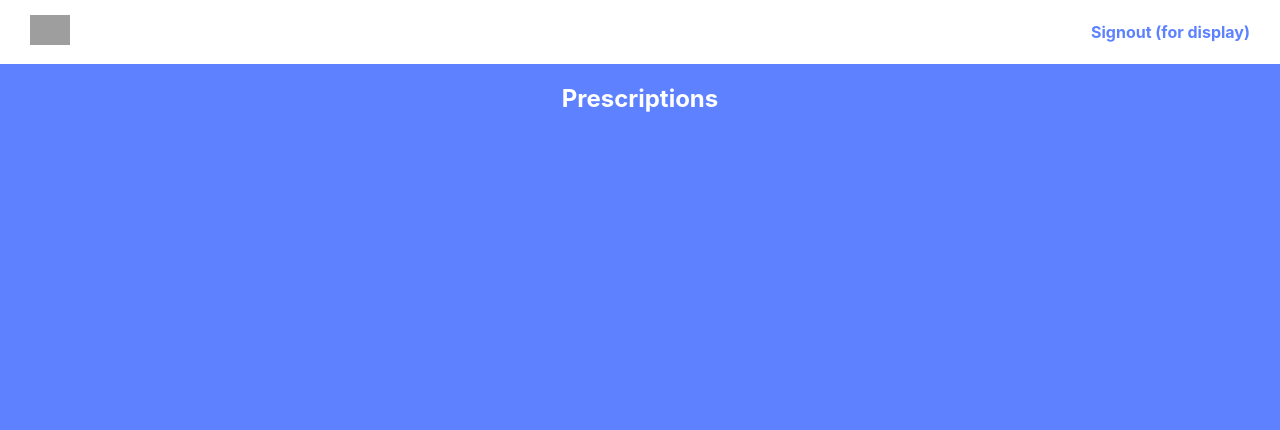
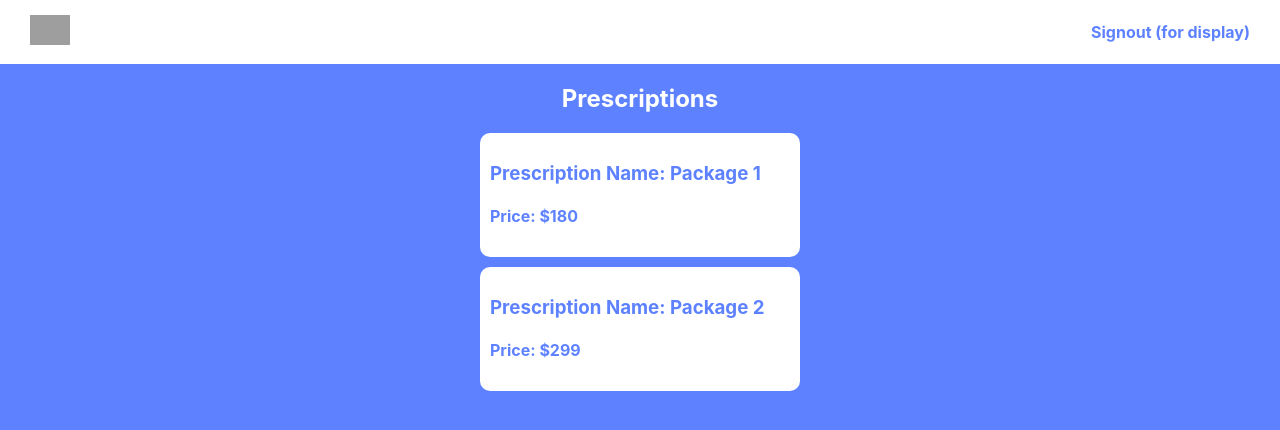
Before and after one commit to pgarbrecht/ck-assignment, a React (Create React App) app: page /prescriptions in a window 1280 px wide. Shown: the top 430 px of the page. Built offline with nearby package versions, Linux system fonts and the light colour scheme; grey boxes are pictures that could not be loaded.

Commit message:
prescriptions page working

```diff
--- a/src/components/Messages.js
+++ b/src/components/Messages.js
@@ -25,9 +25,6 @@ class Messages extends Component {
                     )
                 })}
             </div>
-            {/* // {this.props.messages.map((message) => {
-
-            // } */}
             </>
 		)
 	}
--- /dev/null
+++ b/src/components/Prescription.js
@@ -0,0 +1,18 @@
+import '../App.css';
+import React, {Component} from 'react'
+
+class Prescription extends Component {
+	constructor(props) {
+		super(props)
+    }
+	render() {
+		return (
+			<div className='message'>
+				<h3>Prescription Name: {this.props.pckgName}</h3>
+				<h4>Price: {this.props.price}</h4>
+			</div>
+		)
+	}
+}
+
+export default Prescription
--- a/src/components/Prescriptions.js
+++ b/src/components/Prescriptions.js
@@ -1,13 +1,38 @@
 import '../App.css';
 import React, {Component} from 'react'
+import Prescription from './Prescription.js'
 
 class Prescriptions extends Component {
 	constructor(props) {
 		super(props)
+
+        this.state = {
+            prescriptions: [{
+                pckgName: 'Package 1',
+                price: '$180'
+            },
+            {
+                pckgName: 'Package 2',
+                price: '$299'
+            }
+            ]
+        }
     }
 	render() {
 		return (
+            <>
 			<h2 className='page-title'>Prescriptions</h2>
+            <div className='messages-page'>
+                {this.state.prescriptions.map( (prescription) => {
+                    return (
+                        <Prescription
+                        pckgName={prescription.pckgName}
+                        price={prescription.price}
+                        />
+                    )
+                })}
+            </div>
+            </>
 		)
 	}
 }
```
